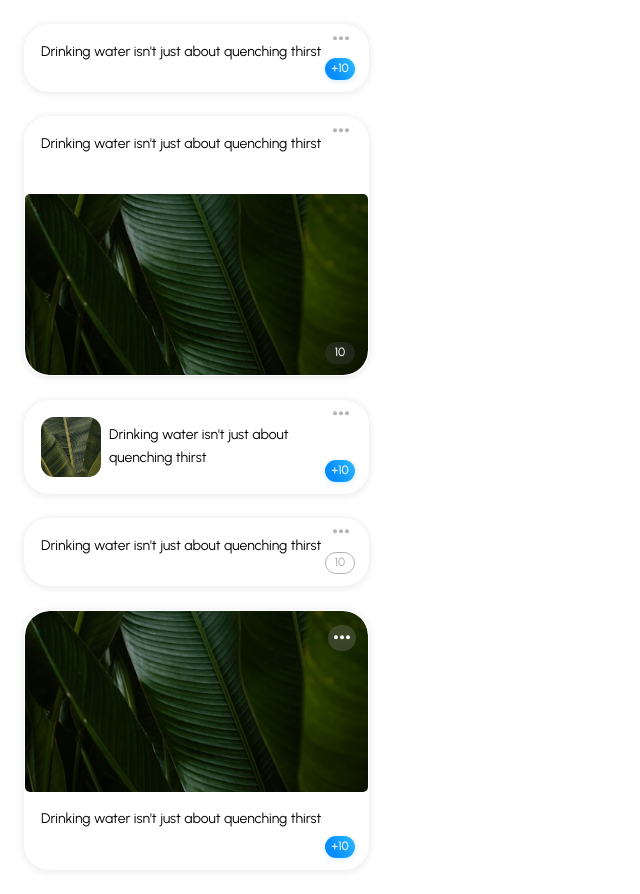
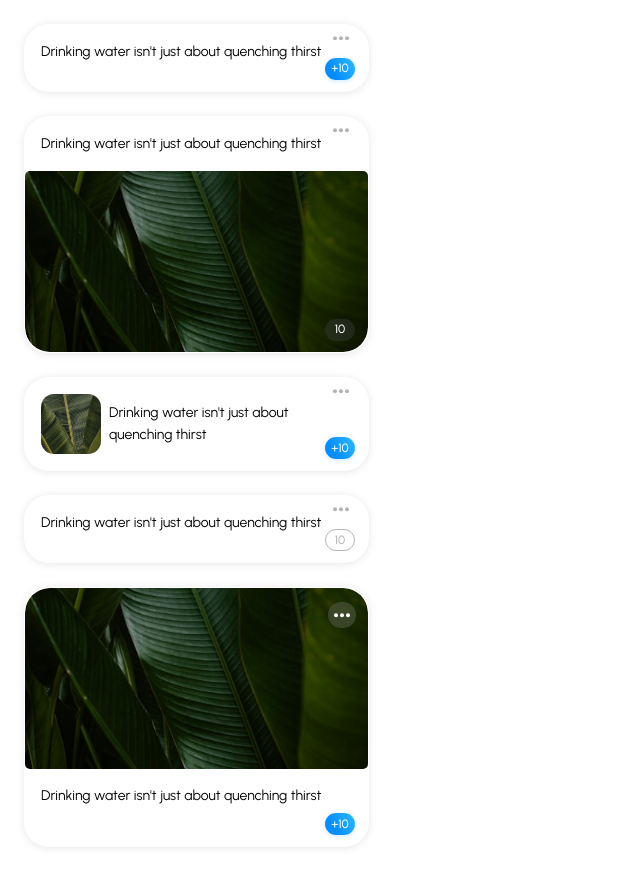
Before and after one commit to LovaVikasso/test-ui-block, a React (Vite) app: page / in a window 1280 px wide. Shown: the whole page, without its empty margins (0-640 px from the left). After the commit the page ends 871 px from the top, so only its background shows below. Built offline with nearby package versions, Linux system fonts and the light colour scheme; the HTML template or start-up script is replaced by a standard one.

Commit message:
fix: fix lines bump

```diff
--- a/src/components/Block/Block.module.scss
+++ b/src/components/Block/Block.module.scss
@@ -116,12 +116,14 @@
   align-items: stretch;
 
   .imageContainer {
+    box-sizing: border-box;
     width: 100%;
     flex: 0 0 auto;
     aspect-ratio: 16 / 9;
     border-radius: 25px 25px 5px 5px;
     margin: 0;
-      height: 181px;
+    height: 181px;
+    transition: all 0.3s ease-in-out;
 
     &.focusedImage {
       border: 1px solid white;
@@ -142,13 +144,14 @@
   align-items: stretch;
 
   .imageContainer {
+    box-sizing: border-box;
     width: 100%;
     flex: 0 0 auto;
     aspect-ratio: 16 / 9;
     border-radius: 5px 5px 25px 25px;
     margin: 0;
-      height: 181px;
-
+    height: 181px;
+    transition:  all 0.3s ease-in-out;
     &.focusedImage {
       border: 1px solid white;
     }
@@ -189,9 +192,10 @@
   &::after {
     content: "";
     display: inline-block;
-    inline-size: var(--indicatorReserve, 0px);
-    block-size: 1lh;
-    height: 0;
+    width: var(--indicatorReserve, 0px);
+    height: 1em; // <-- реальная высота строки
+    vertical-align: bottom;
+    visibility: hidden; // невидимый, но создаёт место для индикатора
   }
 }
 
--- a/src/components/Block/BlockView.tsx
+++ b/src/components/Block/BlockView.tsx
@@ -1,4 +1,4 @@
-import React from "react";
+import React, { type RefObject } from "react";
 
 import type { BlockVariant } from "../../types";
 import { IconOptions } from "../Icons";
@@ -16,11 +16,13 @@ type Props = {
   indicatorReserve: number;
   onToggleEdit: () => void;
   contentRef: React.RefObject<HTMLDivElement | null>;
+  indicatorRef: RefObject<HTMLDivElement | null>;
   selected?: boolean;
   focused?: boolean;
   onClick?: () => void;
   onMouseEnter?: () => void;
   onMouseLeave?: () => void;
+  bumped: boolean;
 };
 
 export const BlockView = ({
@@ -33,11 +35,13 @@ export const BlockView = ({
   indicatorReserve,
   onToggleEdit,
   contentRef,
+  indicatorRef,
   selected = false,
   focused = false,
   onClick,
   onMouseEnter,
   onMouseLeave,
+  bumped,
 }: Props) => {
   const padClass = effectiveLines === 1 ? s.singleLine : s.multiLine;
   const isImageLeft = variant === "image-left";
@@ -60,21 +64,19 @@ export const BlockView = ({
     default:
       variantClass = "";
   }
-
-  // Определяем стили для контента
   const contentStyle = {
-    // Для вариантов с картинками сверху/снизу - фиксированные отступы 16px
     ...(isImageTopOrBottom
       ? {
           paddingTop: "16px",
           paddingBottom: "16px",
         }
       : {}),
-
-    // IndicatorReserve только для нескольких строк и не для text варианта
     ...(effectiveLines > 1 && count && variant !== "text"
       ? {
-          ["--indicatorReserve" as string]: `${indicatorReserve}px`,
+          ["--indicatorReserve" as string]: bumped
+            ? `${indicatorReserve}px`
+            : "0px",
+          ["--bumpedHeight" as string]: bumped ? "1em" : "0",
         }
       : {}),
   };
@@ -125,6 +127,7 @@ export const BlockView = ({
 
       {count > 0 && (
         <Indicator
+          ref={indicatorRef}
           count={count}
           active={activeIndicator}
           focused={focused}
--- a/src/components/Block/index.tsx
+++ b/src/components/Block/index.tsx
@@ -1,4 +1,10 @@
-import React, { type ChangeEvent, useEffect, useMemo, useState } from "react";
+import React, {
+  type ChangeEvent,
+  useEffect,
+  useLayoutEffect,
+  useRef,
+  useState,
+} from "react";
 
 import type { BlockVariant } from "../../types";
 import { useLineCount } from "../../utils/useLineCount";
@@ -40,8 +46,18 @@ export const Block = ({
   onTextChange,
   onEditModeChange,
 }: Props) => {
-  const { ref, lines } = useLineCount(text);
-  const contentRef = ref;
+  const indicatorRef = useRef<HTMLDivElement>(null);
+  const [indicatorWidth, setIndicatorWidth] = useState(0);
+
+  useLayoutEffect(() => {
+    if (indicatorRef.current && count > 0) {
+      setIndicatorWidth(indicatorRef.current.offsetWidth);
+    } else {
+      setIndicatorWidth(0);
+    }
+  }, [count]);
+
+  const { ref: contentRef, lines, bumped } = useLineCount(text, indicatorWidth);
   const [edit, setEdit] = useState(isEditing);
   const [originalText, setOriginalText] = useState(text);
   const [originalVariant, setOriginalVariant] = useState(variant);
@@ -59,8 +75,7 @@ export const Block = ({
   }, [isEditing]);
 
   const toggleEdit = () => {
-    if (edit) {
-      if (hasChanges) {
+    if (edit && hasChanges) {
       if (onTextChange) {
         const syntheticEvent = {
           currentTarget: { value: currentText } as HTMLTextAreaElement,
@@ -69,15 +84,13 @@ export const Block = ({
         onTextChange(syntheticEvent);
       }
       onVariantChange(currentVariant);
-      }
       setHasChanges(false);
-    } else {
+    } else if (!edit) {
       setOriginalText(text);
       setOriginalVariant(variant);
       setCurrentText(text);
       setCurrentVariant(variant);
     }
-
     const newEditState = !edit;
     setEdit(newEditState);
     onEditModeChange?.(newEditState);
@@ -106,54 +119,9 @@ export const Block = ({
     );
   };
 
-  const indicatorReserve = useMemo(() => {
-    if (!count) return 0;
-    const digits = String(Math.abs(count)).length;
-    const base = 18;
-    const perDigit = 6;
-    const gap = 8;
-    return base + perDigit * digits + gap;
-  }, [count]);
+  const indicatorReserve = indicatorWidth;
 
-  const [needsBump, setNeedsBump] = useState(false);
-
-  useEffect(() => {
-    if (!contentRef.current) return;
-    if (!count) {
-      setNeedsBump(false);
-      return;
-    }
-
-    const el = contentRef.current;
-
-    const getLastLineRect = (): DOMRect | null => {
-      let lastNode: Node | null = el.lastChild;
-      while (lastNode && lastNode.nodeType !== Node.TEXT_NODE) {
-        lastNode = (lastNode as Element).lastChild;
-      }
-      if (!lastNode) return null;
-      const range = document.createRange();
-      range.selectNodeContents(lastNode);
-      const rects = range.getClientRects();
-      return rects.length ? rects[rects.length - 1] : null;
-    };
-
-    const id = requestAnimationFrame(() => {
-      const lastRect = getLastLineRect();
-      const contentRect = el.getBoundingClientRect();
-      if (!lastRect) {
-        setNeedsBump(false);
-        return;
-      }
-
-      const fits = lastRect.right + indicatorReserve <= contentRect.right;
-      setNeedsBump(!fits);
-    });
-
-    return () => cancelAnimationFrame(id);
-  }, [text, count, indicatorReserve, contentRef]);
-
-  const effectiveLines = lines + (lines === 1 && needsBump ? 1 : 0);
+  const effectiveLines = lines + (bumped ? 1 : 0);
 
   return (
     <div
@@ -177,11 +145,13 @@ export const Block = ({
           indicatorReserve={indicatorReserve}
           onToggleEdit={toggleEdit}
           contentRef={contentRef}
+          indicatorRef={indicatorRef}
           selected={selected}
           focused={focused}
           onClick={onClick}
           onMouseEnter={onMouseEnter}
           onMouseLeave={onMouseLeave}
+          bumped={bumped}
         />
       ) : (
         <BlockEdit
--- a/src/components/Indicator/Indicator.module.scss
+++ b/src/components/Indicator/Indicator.module.scss
@@ -17,6 +17,11 @@
   color: #b4b4b4;
   border: 0.5px solid #b4b4b4;
   background: transparent;
+  transition: color 0.2s ease-in-out,
+  background 0.2s ease-in-out,
+  border 0.2s ease-in-out,
+  box-shadow 0.2s ease-in-out;
+
 
   &.active {
     background: linear-gradient(239.93deg, #3fccff -26.89%, #068dfb 70.78%);
--- a/src/components/Indicator/index.tsx
+++ b/src/components/Indicator/index.tsx
@@ -1,8 +1,11 @@
+import { type RefObject } from "react";
+
 import type { BlockVariant } from "../../types";
 
 import s from "./Indicator.module.scss";
 
 type Props = {
+  ref: RefObject<HTMLDivElement | null>;
   count?: number;
   active?: boolean;
   focused?: boolean;
@@ -11,6 +14,7 @@ type Props = {
 };
 
 export const Indicator = ({
+  ref,
   count = 0,
   active = false,
   focused = false,
@@ -22,6 +26,7 @@ export const Indicator = ({
   const showFocusedSelected = focused && selected && !isImageBottom && !active;
   return (
     <div
+      ref={ref}
       className={`${s.indicator}
       ${active ? s.active : ""}
       ${selected && !active ? s.selected : ""}
--- a/src/utils/useLineCount.tsx
+++ b/src/utils/useLineCount.tsx
@@ -1,11 +1,12 @@
 import { useEffect, useRef, useState } from "react";
 
-export const useLineCount = (text: string) => {
+export const useLineCount = (text: string, indicatorWidth: number = 0) => {
   const ref = useRef<HTMLDivElement>(null);
   const [lines, setLines] = useState(1);
+  const [bumped, setBumped] = useState(false);
 
   useEffect(() => {
-    if (ref.current) {
+    if (!ref.current) return;
     const el = ref.current;
 
     const tempEl = document.createElement("div");
@@ -13,7 +14,6 @@ export const useLineCount = (text: string) => {
 
     tempEl.style.font = style.font;
     tempEl.style.lineHeight = style.lineHeight;
-      tempEl.style.width = style.width;
     tempEl.style.padding = "0";
     tempEl.style.margin = "0";
     tempEl.style.border = "none";
@@ -21,6 +21,7 @@ export const useLineCount = (text: string) => {
     tempEl.style.visibility = "hidden";
     tempEl.style.whiteSpace = "pre-wrap";
     tempEl.style.overflowWrap = "break-word";
+    tempEl.style.width = style.width;
 
     tempEl.textContent = text || " ";
     document.body.appendChild(tempEl);
@@ -30,11 +31,26 @@ export const useLineCount = (text: string) => {
     const height = tempEl.getBoundingClientRect().height;
     const calculatedLines = Math.round(height / lineHeight);
 
+    let lastLineBumped = false;
+
+    if (indicatorWidth > 0 && el.clientWidth > 0) {
+      const range = document.createRange();
+      range.selectNodeContents(tempEl);
+      const rects = Array.from(range.getClientRects());
+      if (rects.length > 0) {
+        const lastRect = rects[rects.length - 1];
+        // проверяем, помещается ли последняя линия с индикатором
+        if (lastRect.width + indicatorWidth > el.clientWidth) {
+          lastLineBumped = true;
+        }
+      }
+    }
+
     document.body.removeChild(tempEl);
 
     setLines(Math.max(1, calculatedLines));
-    }
-  }, [text]);
+    setBumped(lastLineBumped);
+  }, [text, indicatorWidth]);
 
-  return { ref, lines };
+  return { ref, lines, bumped };
 };
```
Lines whose indentation alone changed are shown as unchanged.
